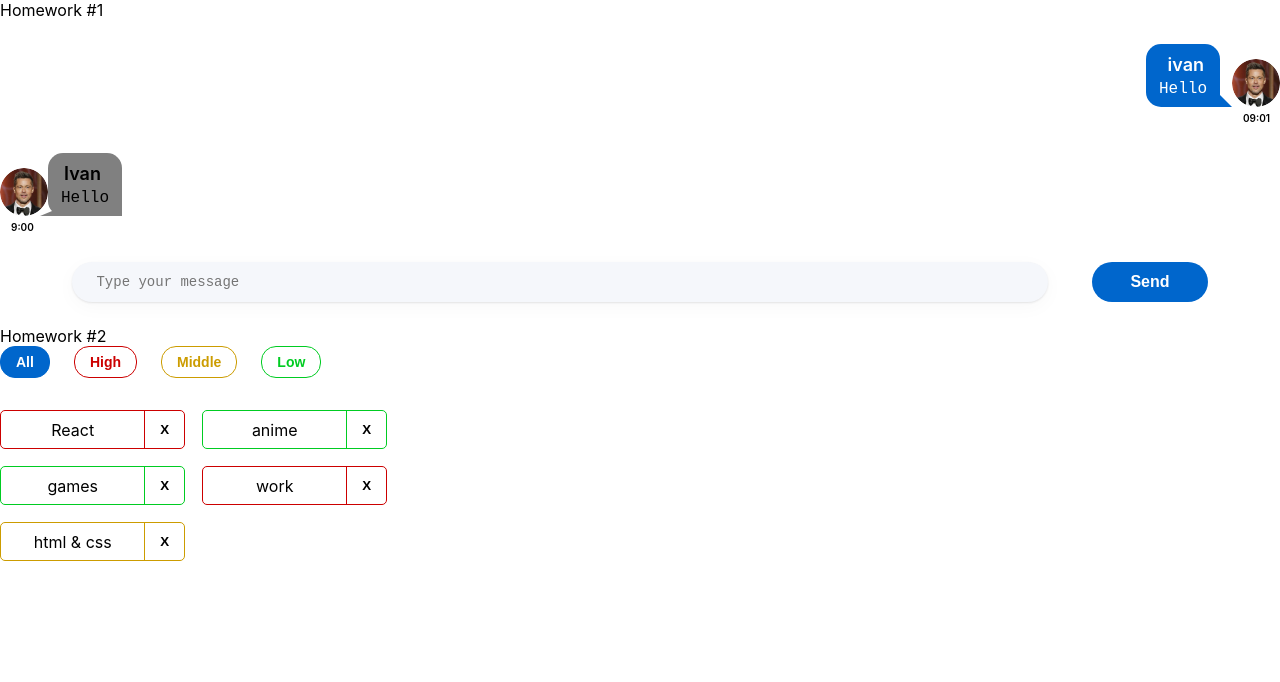
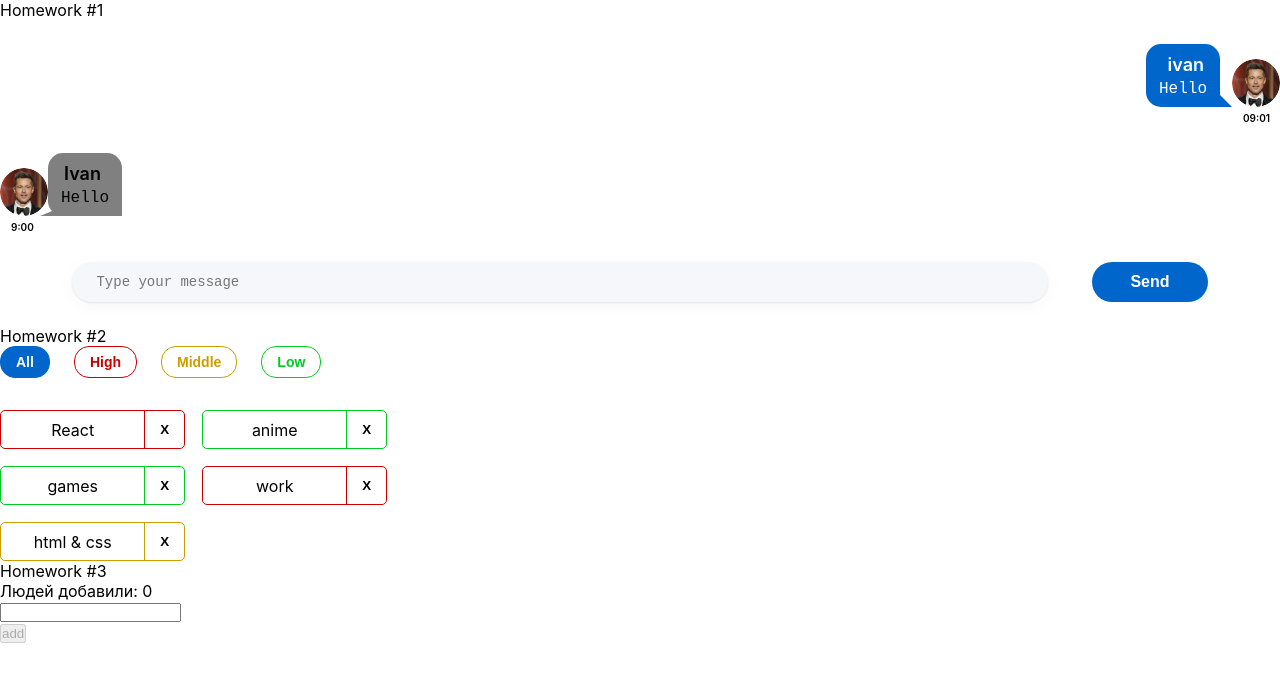
Before and after one commit to Ustin4/hws2, a React (Create React App) app: page /#/pre-junior in a window 1280 px wide. Before the commit this address led to /#/pre-junior. Shown: the top 682 px of the page. Built offline with nearby package versions, Linux system fonts and the light colour scheme.

Commit message:
change HW3

```diff
--- a/src/s1-main/App.tsx
+++ b/src/s1-main/App.tsx
@@ -2,6 +2,7 @@ import React from 'react'
 import s from './App.module.css'
 import HW1 from '../s2-homeworks/hw01/HW1'
 import HW2 from "../s2-homeworks/hw02/HW2";
+import HW3 from "../s2-homeworks/hw03/HW3";
 
 function App() {
     return (
@@ -9,7 +10,7 @@ function App() {
             <HW1/>
             {/*раскомментировать по ходу выполнения*/}
             <HW2/>
-            {/*<HW3/>*/}
+            <HW3/>
             {/*<HW4/>*/}
 
             {/*при выполнении дз 5 и более - закомментировать здесь дз 1-4, так как они есть внутри дз 5*/}
--- a/src/s2-homeworks/hw03/Greeting.tsx
+++ b/src/s2-homeworks/hw03/Greeting.tsx
@@ -2,14 +2,14 @@ import React, {ChangeEvent, KeyboardEvent} from 'react'
 import s from './Greeting.module.css'
 
 type GreetingPropsType = {
-    name: any // need to fix any
-    setNameCallback: any // need to fix any
-    addUser: any // need to fix any
-    onBlur: any // need to fix any
-    onEnter: any // need to fix any
-    error: any // need to fix any
-    totalUsers: any // need to fix any
-    lastUserName?: any // need to fix any
+    name: string // need to fix any
+    setNameCallback: (e: ChangeEvent<HTMLInputElement>) => void // need to fix any
+    addUser: ()=>void // need to fix any
+    onBlur: ()=>void // need to fix any
+    onEnter: (e: any) => void // need to fix any
+    error: string // need to fix any
+    totalUsers: number // need to fix any
+    lastUserName?: string // need to fix any
 }
 
 // презентационная компонента (для верстальщика)
@@ -25,7 +25,7 @@ const Greeting: React.FC<GreetingPropsType> = (
         lastUserName,
     } // деструктуризация пропсов
 ) => {
-    const inputClass = s.errorInput // need to fix with (? s.errorInput : s.input)
+    const inputClass =  error ? s.errorInput:s.input // need to fix with (? s.errorInput : s.input)
 
     return (
         <div id={'hw3-form'} className={s.greetingForm}>
--- a/src/s2-homeworks/hw03/GreetingContainer.tsx
+++ b/src/s2-homeworks/hw03/GreetingContainer.tsx
@@ -1,23 +1,37 @@
-import React, { ChangeEvent, KeyboardEvent, useState } from 'react'
+import React, {ChangeEvent, KeyboardEvent, useState} from 'react'
 import Greeting from './Greeting'
-import { UserType } from './HW3'
+import {UserType} from './HW3'
 
 type GreetingContainerPropsType = {
-    users: any // need to fix any
-    addUserCallback: any // need to fix any
+    users: UserType[] // need to fix any
+    addUserCallback: (name: string) => void // need to fix any
 }
 
-export const pureAddUser = (name: any, setError: any, setName: any, addUserCallback: any) => {
+export const pureAddUser = (name: string, setError: React.Dispatch<React.SetStateAction<string>>, setName: React.Dispatch<React.SetStateAction<string>>, addUserCallback: (name: string) => void) => {
+    if (name.trim() === '') {
+        return setError('Ошибка! Введите имя!')
+    } else {
+        addUserCallback(name)
+        setName('')
+    }
     // если имя пустое - показать ошибку: setError('Ошибка! Введите имя!'),
     // иначе - добавить юзера при помощи addUserCallback и очистить инпут засетав ''
     // проверить на пустоту можно при помощи метода trim(). К примеру: name.trim() !== ''
     // ЕСЛИ НЕ БУДЕТ ПОЛУЧАТЬСЯ, НЕ РАССТРАИВАЙСЯ. НА ЧЕТВЕРТОМ ЗАНЯТИИ ПО ТУДУЛИСТУ НАУЧИМ), НО ВСЕ ТАКИ ПОПЫТАЙСЯ))
 }
 
-export const pureOnBlur = (name: any, setError: any) => { // если имя пустое - показать ошибку
+export const pureOnBlur = (name: string, setError: React.Dispatch<React.SetStateAction<string>>) => {
+    if (name.trim() === '') {
+        return setError('Ошибка! Введите имя!')
+    }
+    // если имя пустое - показать ошибку
 }
 
-export const pureOnEnter = (e: any, addUser: any) => { // если нажата кнопка Enter - добавить
+export const pureOnEnter = (e: KeyboardEvent<HTMLInputElement>, addUser:()=>void) => {
+    if (e.key === 'Enter') {
+        return addUser()
+        /*// если нажата кнопка Enter - добавить*/
+    }
 }
 
 // более простой и понятный для новичков
@@ -25,16 +39,15 @@ export const pureOnEnter = (e: any, addUser: any) => { // если нажата
 
 // более современный и удобный для про :)
 const GreetingContainer: React.FC<GreetingContainerPropsType> = ({
-    users,
-    addUserCallback,
-}) => {
+                                                                     users,
+                                                                     addUserCallback,
+                                                                 }) => {
     // деструктуризация пропсов
-    const [name, setName] = useState<any>('') // need to fix any
-    const [error, setError] = useState<any>('') // need to fix any
+    const [name, setName] = useState<string>('') // need to fix any
+    const [error, setError] = useState<string>('') // need to fix any
 
-    const setNameCallback = (e: any) => { // need to fix any
-        setName('some name') // need to fix
-
+    const setNameCallback = (e: ChangeEvent<HTMLInputElement>) => { // need to fix any
+        setName(e.currentTarget.value) // need to fix
         error && setError('')
     }
     const addUser = () => {
@@ -56,8 +69,8 @@ const GreetingContainer: React.FC<GreetingContainerPropsType> = ({
         pureOnEnter(e, addUser)
     }
 
-    const totalUsers = 0 // need to fix
-    const lastUserName = 'some name' // need to fix
+    const totalUsers = users.length // need to fix
+    const lastUserName = users.length > 0 ? users[users.length - 1].name : '' // need to fix
 
     return (
         <Greeting
--- a/src/s2-homeworks/hw03/HW3.tsx
+++ b/src/s2-homeworks/hw03/HW3.tsx
@@ -1,41 +1,44 @@
-import React, { useState } from 'react'
-import { v1 } from 'uuid'
+import React, {useState} from 'react'
+import {v1} from 'uuid'
 import s2 from '../../s1-main/App.module.css'
 import GreetingContainer from './GreetingContainer'
+/*import Any = jasmine.Any;*/
 
 /*
-* 1 - описать тип UserType
+* 1 - описать тип UserType comp
 * 2 - указать нужный тип в useState с users
 * 3 - дописать типы и логику функции pureAddUserCallback и проверить её тестами
-* 4 - в файле GreetingContainer.tsx дописать типизацию пропсов
+* 4 - в файле GreetingContainer.tsx допyисать типизацию пропсов
 * 5 - в файле GreetingContainer.tsx указать нужные типы в useState с name и error
-* 6 - в файле GreetingContainer.tsx дописать тип и логику функции setNameCallback
+* 6 - в файле GreetingContainer.tsx дописать тип и логику функции setNameCallback com
 * 7 - в файле GreetingContainer.tsx дописать логику функций pureAddUser, pureOnBlur, pureOnEnter и проверить их тестами
-* 8 - в файле GreetingContainer.tsx вычислить количество добавленных и имя последнего (totalUsers, lastUserName)
-* 9 - в файле Greeting.tsx дописать типизацию пропсов
+* 8 - в файле GreetingContainer.tsx вычислить количество добавленных и имя последнего (totalUsers, lastUserName)comp
+* 9 - в файле Greeting.tsx дописать типизацию пропсов comp
 * 10 - в файле Greeting.tsx вычислить inputClass в зависимости от наличия ошибки
 * 11 - сделать стили в соответствии с дизайном
 * */
 
 // types
 export type UserType = {
-    _id: any // need to fix any
-    name: any // need to fix any
+    _id: string
+    name: string
 }
 
-export const pureAddUserCallback = (name: any, setUsers: any, users: any) => { // need to fix any
-    const user = {
+export const pureAddUserCallback = (name: string, setUsers: React.Dispatch<React.SetStateAction<UserType[]>>, users: UserType[]) => { // need to fix any
+            const user:UserType = {
+                _id:v1(),name:name
         // need to fix
         // нужно создать новый объект соответствующий типу UserType
         // не забыть   сгенеририовать _id и вставить пришедший в функцию name
     }
+    setUsers([...users,user])
     //засетайЮзеров([...старые users, и наш новый user])
 }
 
 const HW3 = () => {
-    const [users, setUsers] = useState<any>([]) // need to fix any
+    const [users, setUsers] = useState<UserType[]>([]) // need to fix any
 
-    const addUserCallback = (name: any) => { // need to fix any
+    const addUserCallback = (name: string) => { // need to fix any
         pureAddUserCallback(name, setUsers, users)
     }
 
@@ -46,6 +49,7 @@ const HW3 = () => {
 
             <div className={s2.hw}>
                 <GreetingContainer
+
                     users={users}
                     addUserCallback={addUserCallback}
                 />
```
Also changed, not shown: 1 other file (tests, documents, lock files or other folders).
